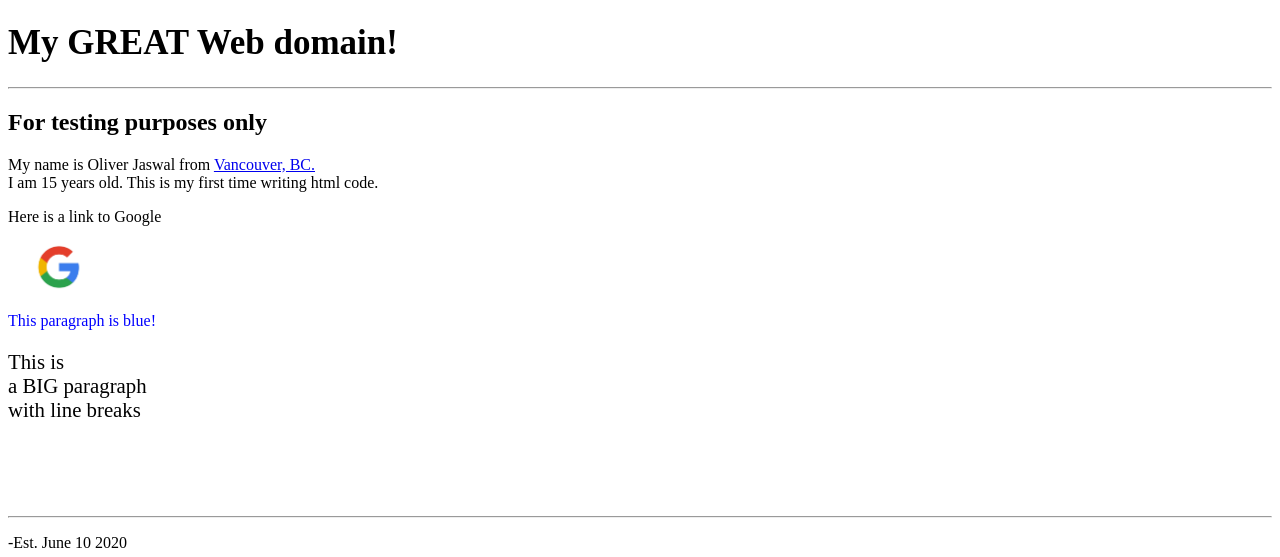
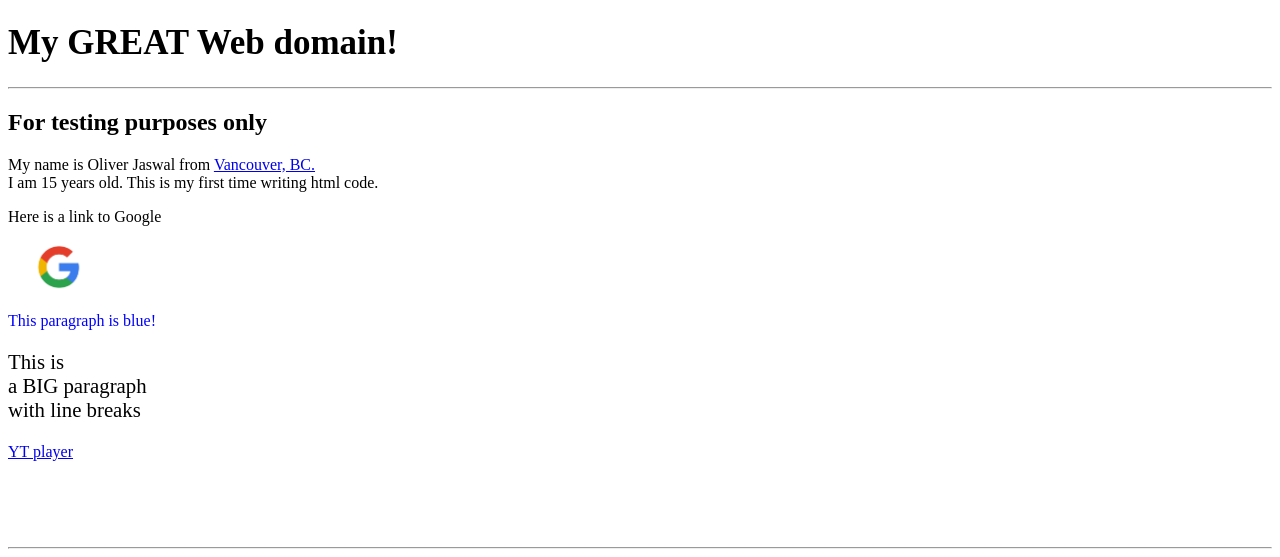
Before and after one commit to oliverjaswal/oliverjaswal.github.io, a plain HTML site: page index.html in a window 1280 px wide. Shown: the top 557 px of the page. Drawn offline with Linux system fonts and the light colour scheme.

Commit message:
Update index.html

```diff
--- a/index.html
+++ b/index.html
@@ -22,6 +22,7 @@ body {
 <a title="Click for google!" href="https://www.google.ca" target=_blank><img src="google.png" alt="Google Logo" width="100" height="50"></a>
 <p title="My favorite colour" style="color:blue;">This paragraph is blue!</p>
 <p style=font-size:130%; style=text-align:center;>This is<br>a BIG paragraph<br>with line breaks</p>
+<a href="https://www.youtube.com" target="_self">YT player</a>
 <pre>
 
 
```
